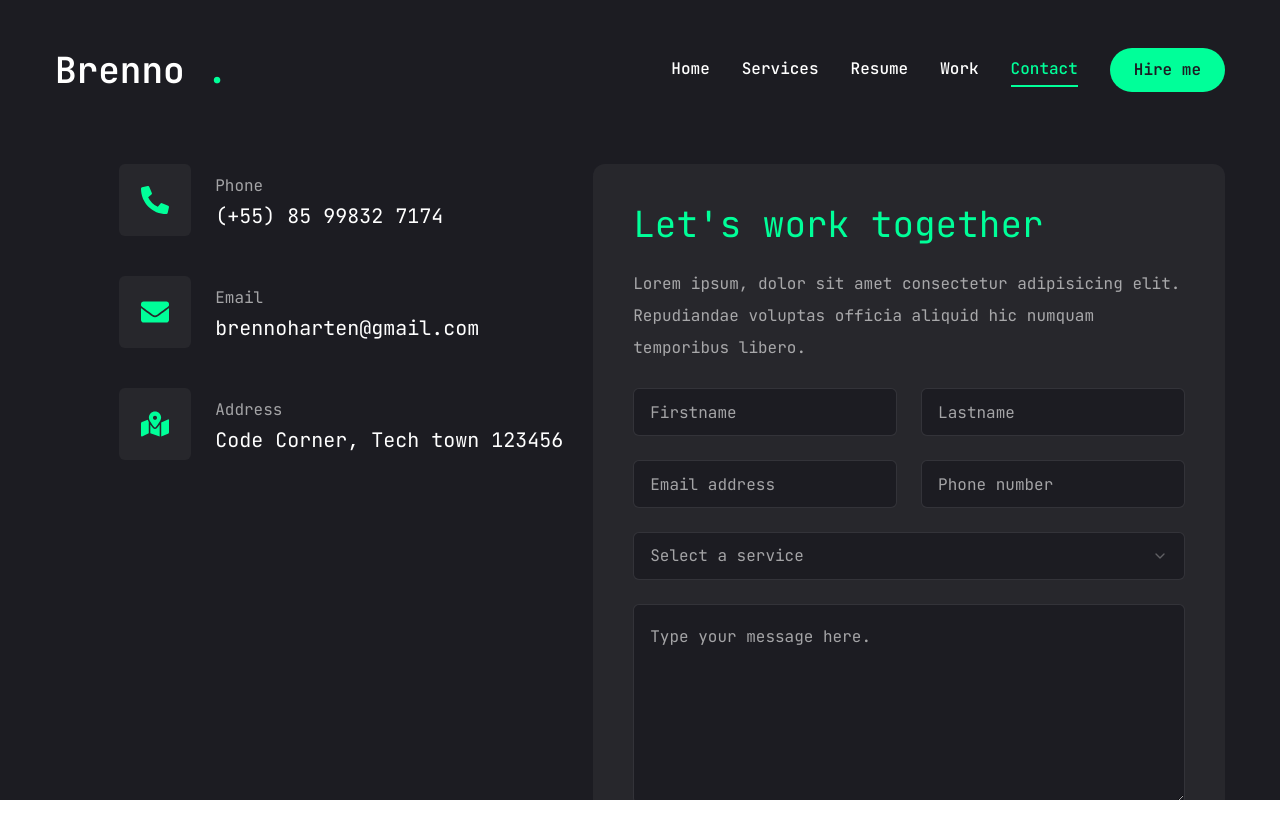
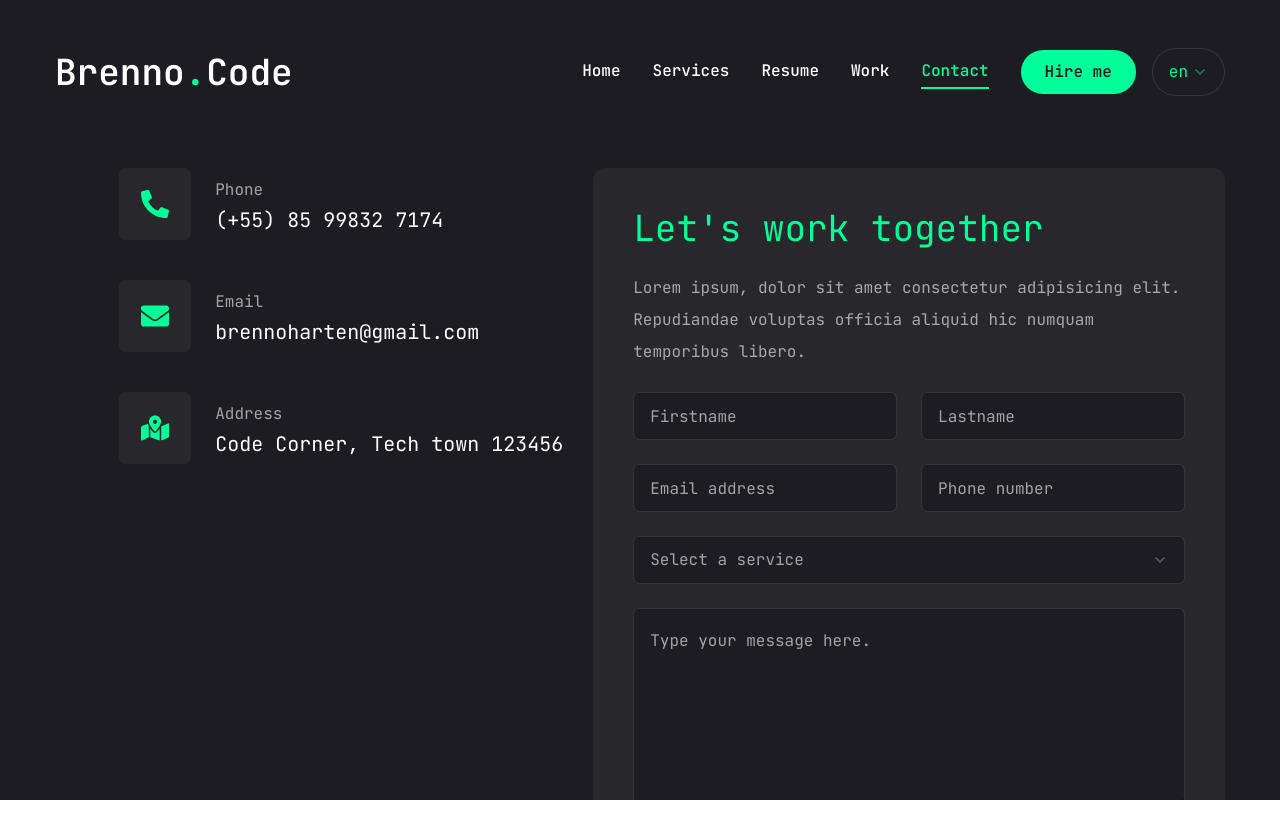
Before and after one commit to brennoharten/Portfolio, a Next.js app: page /contact in a window 1280 px wide. Shown: the top 838 px of the page. Built offline with nearby package versions, Linux system fonts and the light colour scheme; no server answers.

Commit message:
ffinalizado estrutura translate

```diff
--- a/next.config.mjs
+++ b/next.config.mjs
@@ -1,4 +1,8 @@
+import createNextIntlPlugin from 'next-intl/plugin';
+
+const withNextIntl = createNextIntlPlugin();
+
 /** @type {import('next').NextConfig} */
 const nextConfig = {};
 
-export default nextConfig;
+export default withNextIntl(nextConfig);
--- /dev/null
+++ b/src/actions/set-language-action.ts
@@ -0,0 +1,7 @@
+"use server";
+import { cookies } from "next/headers";
+
+export default async function setLanguageValue(value: string) {
+  const cookieStore = await cookies();
+  cookieStore.set("language", value);
+}
--- a/src/app/contact/page.tsx
+++ b/src/app/contact/page.tsx
@@ -3,6 +3,7 @@
 import { Button } from "@/components/ui/button";
 import { Input } from "@/components/ui/input";
 import { Textarea } from "@/components/ui/textarea";
+import { useTranslations } from 'next-intl';
 
 import { Select, SelectContent, SelectGroup, SelectItem, SelectLabel, SelectTrigger, SelectValue } from "@/components/ui/select"
 
@@ -12,17 +13,17 @@ import { FaPhoneAlt, FaEnvelope, FaMapMarkedAlt } from 'react-icons/fa'
 const info = [
     {
         icon: <FaPhoneAlt />,
-        title: "Phone",
+        title: "phone",
         description: '(+55) 85 99832 7174'
     },
     {
         icon: <FaEnvelope />,
-        title: "Email",
+        title: "email",
         description: 'brennoharten@gmail.com'
     },
     {
         icon: <FaMapMarkedAlt />,
-        title: "Address",
+        title: "address",
         description: 'Code Corner, Tech town 123456'
     },
 ]
@@ -30,6 +31,7 @@ const info = [
 import { motion } from "framer-motion"
 
 export default function page() {
+    const t = useTranslations('contact')
     return (
         <motion.section
             initial={{ opacity: 0 }}
@@ -42,22 +44,22 @@ export default function page() {
                     {/* form */}
                     <div className="xl:w-[54%] order-2 :xl:order-none">
                         <form className="flex flex-col gap-6 p-10 bg-[#27272c] rounded-xl" action="">
-                            <h3 className="text-4xl text-accent">Let's work together</h3>
-                            <p className="text-white/60">Lorem ipsum, dolor sit amet consectetur adipisicing elit. Repudiandae voluptas officia aliquid hic numquam temporibus libero.</p>
+                            <h3 className="text-4xl text-accent">{t('workTogether')}</h3>
+                            <p className="text-white/60">{t('workTogetherP')}</p>
                             {/* input */}
                             <div className="grid grid-cols-1 md:grid-cols-2 gap-6">
-                                <Input type="firstname" placeholder="Firstname" />
-                                <Input type="lastname" placeholder="Lastname" />
-                                <Input type="email" placeholder="Email address" />
-                                <Input type="phone" placeholder="Phone number" />
+                                <Input type="firstname" placeholder={t('firstname')} />
+                                <Input type="lastname" placeholder={t('lastname')} />
+                                <Input type="email" placeholder={t('emailAddress')} />
+                                <Input type="phone" placeholder={t('phoneNumber')} />
                             </div>
                             <Select>
                                 <SelectTrigger className="w-full">
-                                    <SelectValue placeholder="Select a service"/>
+                                    <SelectValue placeholder={t('selectService')}/>
                                 </SelectTrigger>
                                 <SelectContent>
                                     <SelectGroup>
-                                        <SelectLabel>Select a service</SelectLabel>
+                                        <SelectLabel>{t('selectService')}</SelectLabel>
                                         <SelectItem value="est">Web Development</SelectItem>
                                         <SelectItem value="cst">UI/UX Design</SelectItem>
                                         <SelectItem value="mst">Logo Design</SelectItem>
@@ -65,7 +67,7 @@ export default function page() {
                                 </SelectContent>
                             </Select>
                             {/* text area */}
-                            <Textarea className="h-[200px]" placeholder="Type your message here."/>
+                            <Textarea className="h-[200px]" placeholder={t('typeMessage')}/>
                             {/* btn */}
                             <Button size="sm" className="max-w-40">Send Message</Button>
                         </form>
@@ -79,7 +81,7 @@ export default function page() {
                                         <div className="text-[28px]">{item.icon}</div>
                                     </div>
                                     <div className="flex-1">
-                                        <p className="text-white/60">{item.title}</p>
+                                        <p className="text-white/60">{t(item.title)}</p>
                                         <h3 className="text-xl">{item.description}</h3>
                                     </div>
                                 </li>
--- a/src/app/layout.tsx
+++ b/src/app/layout.tsx
@@ -4,6 +4,8 @@ import "./globals.css";
 import Header from "@/components/Header";
 import PageTransition from "@/components/PageTransition";
 import StairTransition from "@/components/StairTransition";
+import {NextIntlClientProvider} from 'next-intl';
+import {getLocale, getMessages} from 'next-intl/server';
 
 const jetbrainsMono = JetBrains_Mono({
   subsets: ["latin"],
@@ -16,21 +18,29 @@ export const metadata: Metadata = {
   description: "Modern and Minimalist fullstack Portfolio",
 };
 
-export default function RootLayout({
+export default async function RootLayout({
   children,
 }: Readonly<{
   children: React.ReactNode;
 }>) {
+
+  const locale = await getLocale();
+
+  // Providing all messages to the client
+  // side is the easiest way to get started
+  const messages = await getMessages();
   return (
     <html lang="en">
       <body
         className={`${jetbrainsMono.variable}`}
       >
-        <Header />
-        <StairTransition/>
-        <PageTransition>
-          {children}
-        </PageTransition>
+        <NextIntlClientProvider messages={messages}>
+          <Header />
+          <StairTransition/>
+          <PageTransition>
+            {children}
+          </PageTransition>
+        </NextIntlClientProvider>
       </body>
     </html>
   );
--- a/src/components/Header.tsx
+++ b/src/components/Header.tsx
@@ -1,31 +1,64 @@
+"use client"
+
 import Link from "next/link"
 import { Button } from "./ui/button"
 
 //components
 import Nav from "./Nav"
 import MobileNav from "./MobileNav"
+import { useState } from "react";
+import setLanguageValue from "@/actions/set-language-action";
+import { Select, SelectContent, SelectGroup, SelectItem, SelectTrigger, SelectValue } from "./ui/select";
+
+import { useTranslations } from 'next-intl';
 
 
 export default function Header() {
+    const [selectedLanguage, setSelectedLanguage] = useState("en");
+    const t = useTranslations('navbar');
+
+    // Function to handle language change
+    const handleLanguageChange = (newValue: string) => {
+        setSelectedLanguage(newValue);
+        setLanguageValue(newValue);
+    };
     return (
         <header className="py-8 xl:py-12 text-white  ">
             <div className="container mx-auto flex justify-between items-center">
                 <Link href="/">
                     <h1 className="text-4xl font-semibold">
-                        Brenno <span className="text-accent">.</span>
+                        Brenno<span className="text-accent">.</span>Code
                     </h1>
                 </Link>
                 {/* desketop nav */}
+                <div className="flex flex-row gap-4 justify-between items-center">
                     <div className="hidden xl:flex items-center gap-8">
                         <Nav />
                         <Link href="/contact">
-                        <Button>Hire me</Button>
+                            <Button>{t('hire')}</Button>
                         </Link>
                     </div>
 
                     {/* mobile nav */}
                     <div className="xl:hidden">
-                    <MobileNav/>
+                        <MobileNav />
+                    </div>
+                    {/* Language Dropdown using select */}
+                    <div className="relative">
+                        <Select value={selectedLanguage} onValueChange={handleLanguageChange}>
+                            <SelectTrigger className="w-full gap-1 items-center text-accent hover:border-accent rounded-full">
+                                <SelectValue>{selectedLanguage}</SelectValue>
+                            </SelectTrigger>
+                            <SelectContent>
+                                <SelectGroup>
+                                    <SelectItem value="en">English</SelectItem>
+                                    <SelectItem value="pt">Portuguese</SelectItem>
+                                </SelectGroup>
+                            </SelectContent>
+                        </Select>
+
+
+                    </div>
                 </div>
 
             </div>
--- a/src/components/MobileNav.tsx
+++ b/src/components/MobileNav.tsx
@@ -41,7 +41,7 @@ export default function MobileNav() {
                 <div className="mt-32 mb-40 text-center text-2xl">
                     <Link href="/">
                         <h1 className="text-4xl font-semibold">
-                            Brenno<span className="text-accent">.</span>
+                            Brenno<span className="text-accent">.</span>Code
                         </h1>
                     </Link>
                 </div>
--- a/src/components/Nav.tsx
+++ b/src/components/Nav.tsx
@@ -2,6 +2,7 @@
 
 import Link from "next/link";
 import { usePathname } from "next/navigation";
+import { useTranslations } from 'next-intl';
 
 const links = [
     {
@@ -27,6 +28,7 @@ const links = [
 ]
 
 export default function Nav() {
+    const t = useTranslations('navbar')
     const pathname = usePathname()
     console.log(pathname)
     return (
@@ -39,7 +41,7 @@ export default function Nav() {
                         className={`${link.path === pathname && "text-accent border-b-2 border-accent"}
                         capitalize font-medium hover:text-accent transition-all`}
                     >
-                        {link.name}
+                        {t(link.name)}
                     </Link>
                 )
             })}
--- a/src/messages/en.json
+++ b/src/messages/en.json
@@ -4,12 +4,27 @@
       "services": "Services",
       "resume": "Resume",
       "work": "Work",
-      "contact": "Contact"
+      "contact": "Contact",
+      "hire": "Hire me"
     },
     "home": {
       "role": "Software Developer",
       "greeting": "Hello, I'm",
       "description": "I excel at crafting elegant digital experiences and I am proficient in various programming languages and technologies.",
       "downloadCV": "Download CV"
+    },
+    "contact": {
+      "phone": "Phone",
+      "email": "Email",
+      "address": "Address",
+      "workTogether": "Let's work together",
+      "workTogetherP": "Lorem ipsum, dolor sit amet consectetur adipisicing elit. Repudiandae voluptas officia aliquid hic numquam temporibus libero.",
+      "firstname": "Firstname",
+      "lastname": "Lastname",
+      "emailAddress": "Email address",
+      "phoneNumber": "Phone number",
+      "selectService": "Select a service",
+      "typeMessage": "Type your message here.",
+      "sendMessage": "Send Message"
     }
   }
--- a/src/messages/pt.json
+++ b/src/messages/pt.json
@@ -4,7 +4,8 @@
       "services": "Serviços",
       "resume": "Currículo",
       "work": "Trabalho",
-      "contact": "Contato"
+      "contact": "Contato",
+      "hire": "Contrate-me"
     },
     "home": {
       "role": "Desenvolvedor de Software",
```
Also changed, not shown: src/i18n/request.ts (added, +13 -0 lines). Lines whose indentation alone changed are shown as unchanged.
